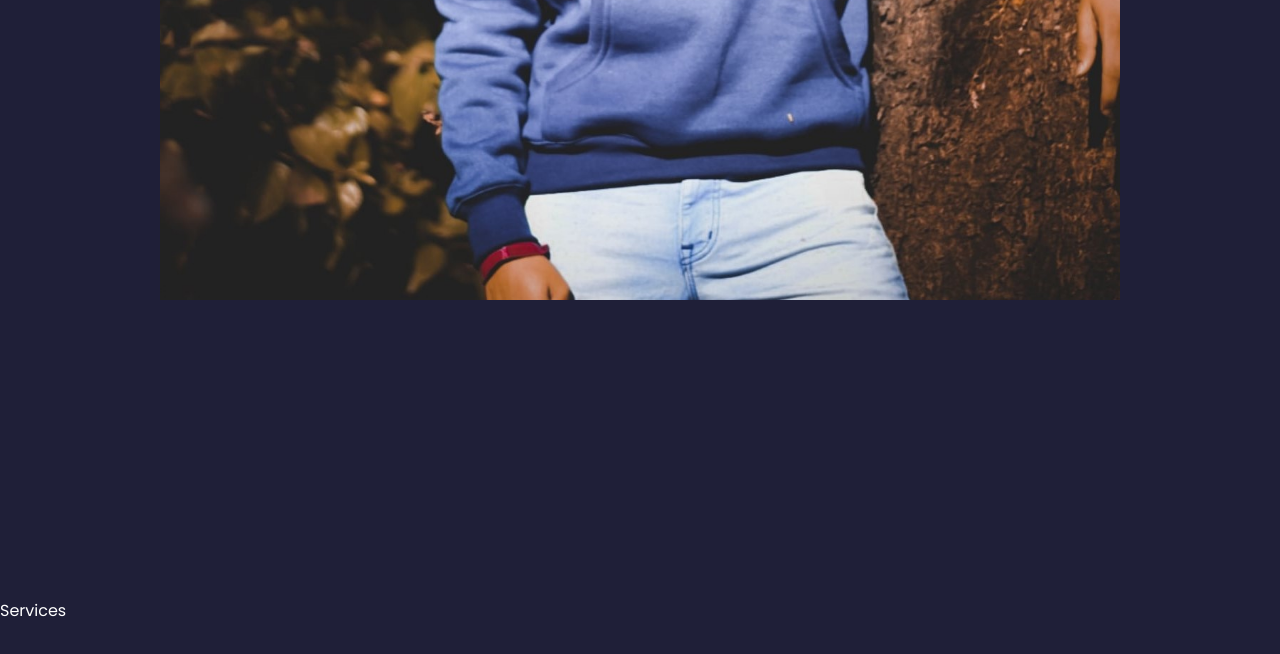
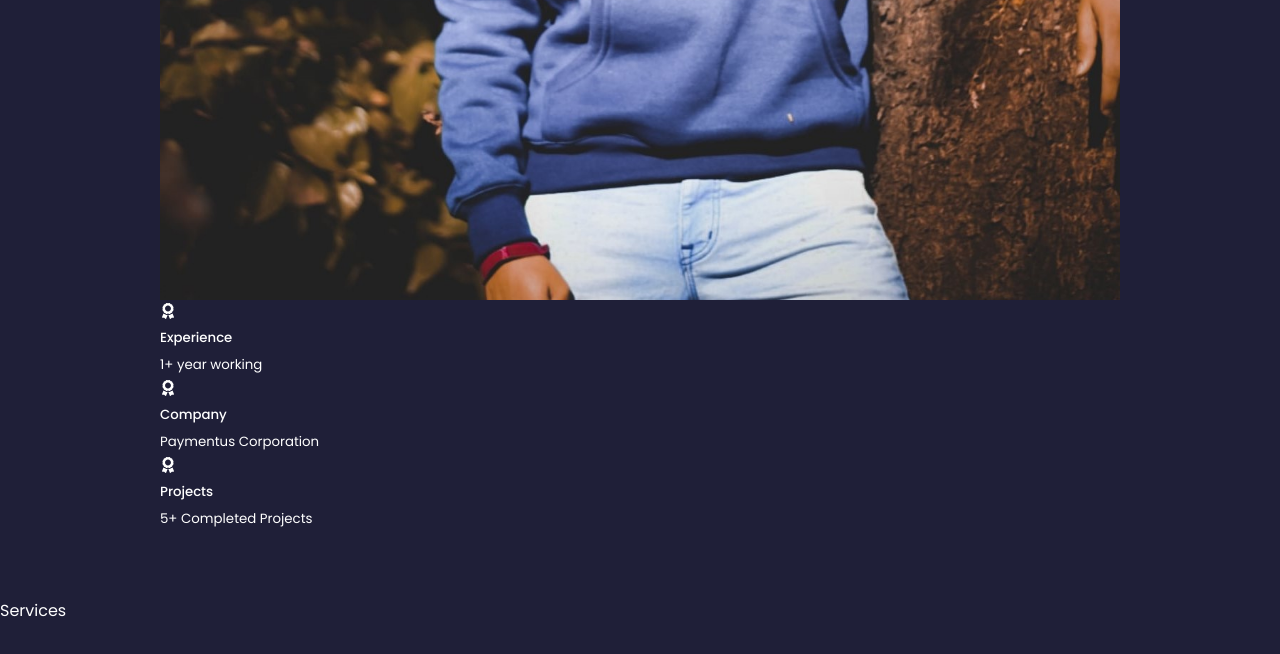
Before and after one commit to Ojaswi2000/ojaswi_portfolio, a React (Create React App) app: page / in a window 1280 px wide. Shown: the part 2187-2841 px from the top of the page. Built offline with nearby package versions, Linux system fonts and the light colour scheme.

Commit message:
duplicated content

```diff
--- a/src/components/about/About.jsx
+++ b/src/components/about/About.jsx
@@ -1,6 +1,7 @@
 import React from 'react'
 import './about.css'
 import AboutMe from '../../assets/about_me.jpg'
+import {FaAward} from 'react-icons/fa'
 
 const About = () => {
   return (
@@ -16,7 +17,26 @@ const About = () => {
         </div>
 
         <div className="about__content">
+            <div className="about__cards">
+              <article className='about__card'>
+                <FaAward />
+                <h5>Experience</h5>
+                <small>1+ year working</small>
+              </article>
 
+              <article className='about__card'>
+                <FaAward />
+                <h5>Company</h5>
+                <small>Paymentus Corporation</small>
+              </article>
+
+              <article className='about__card'>
+                <FaAward />
+                <h5>Projects</h5>
+                <small>5+ Completed Projects</small>
+              </article>
+
+            </div>
         </div>
 
       </div>
```
